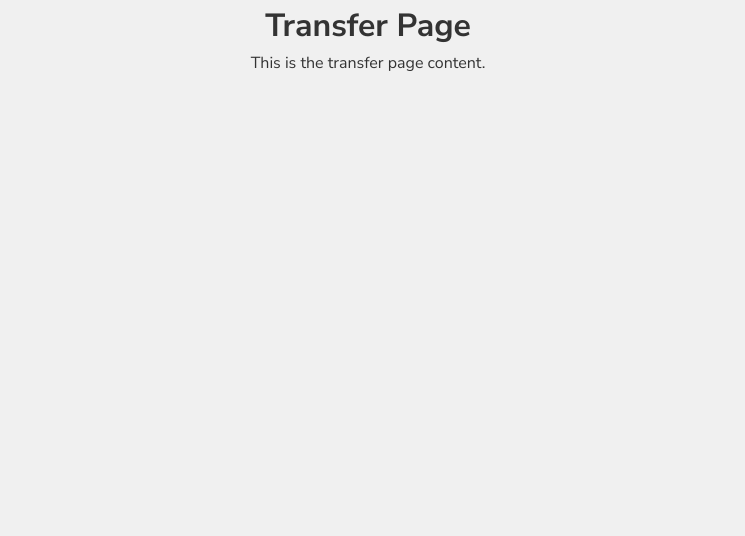
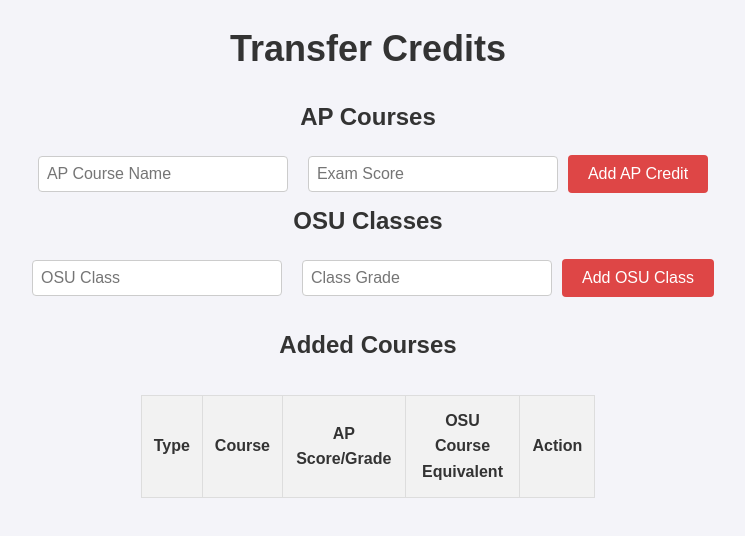
Before and after one commit to shukanth/PathPlanner, a React (Create React App) app in the folder frontend/: page /transfer-page in a window 1280 px wide. Shown: the top 536 px of the page, without its empty margins (272-1017 px from the left). Built offline with nearby package versions, Linux system fonts and the light colour scheme.

Commit message:
Transfer page new

```diff
--- /dev/null
+++ b/frontend/src/TransferPage.css
@@ -0,0 +1,102 @@
+/* General Styling */
+body {
+    font-family: Arial, sans-serif;
+    background-color: #f4f4f9;
+    margin: 0;
+    padding: 0;
+    display: flex;
+    justify-content: center;
+}
+
+h1 {
+    font-size: 36px;
+    text-align: center;
+    color: #333;
+    margin-bottom: 20px;
+}
+
+h2 {
+    font-size: 24px;
+    color: #333;
+    margin-bottom: 10px;
+}
+
+/* Container for TransferPage */
+.container {
+    display: flex;
+    flex-direction: column;
+    align-items: center;
+    padding: 20px;
+}
+
+/* Input styles */
+input {
+    padding: 8px;
+    margin: 10px;
+    font-size: 16px;
+    border-radius: 4px;
+    border: 1px solid #ccc;
+    width: 250px;
+}
+
+/* Button styles */
+button {
+    padding: 10px 20px;
+    font-size: 16px;
+    background-color: #DE4646;
+    color: white;
+    border: none;
+    border-radius: 4px;
+    cursor: pointer;
+    transition: background-color 0.3s;
+}
+
+button:hover {
+    background-color: #c93737;
+    /* Darker shade for hover effect */
+}
+
+/* Added Courses Table */
+table {
+    border-collapse: collapse;
+    width: 80%;
+    margin: 20px auto;
+}
+
+table,
+th,
+td {
+    border: 1px solid #ddd;
+}
+
+th,
+td {
+    padding: 12px;
+    text-align: center;
+}
+
+th {
+    background-color: #f2f2f2;
+}
+
+tr:hover {
+    background-color: #f5f5f5;
+}
+
+/* Footer Navigation */
+footer {
+    position: fixed;
+    bottom: 0;
+    width: 100%;
+    display: flex;
+    justify-content: space-around;
+    background-color: #f44336;
+    padding: 10px 0;
+    color: white;
+}
+
+footer a {
+    text-decoration: none;
+    color: white;
+    font-size: 18px;
+}
--- a/frontend/src/TransferPage.js
+++ b/frontend/src/TransferPage.js
@@ -1,10 +1,97 @@
-import React from 'react';
+import React, { useState } from 'react';
+import './TransferPage.css'; // Import the CSS file
 
 function TransferPage() {
+    const [apgrade, setApgrade] = useState({ course: '', grade: '', credits: '' });
+    const [osuClasses, setOsuClasses] = useState({ course: '', grade: '', credits: '' });
+    const [addedCourses, setAddedCourses] = useState([]);
+
+    const handleAddApCredit = () => {
+        if (apgrade.course && apgrade.grade) {
+            setAddedCourses([...addedCourses, { type: 'AP Credit', course: apgrade.course, grade: apgrade.grade, credits: '0' }]);
+            setApgrade({ course: '', grade: '', credits: '' });
+        }
+    };
+
+    const handleAddOsuClass = () => {
+        if (osuClasses.course && osuClasses.grade) {
+            setAddedCourses([...addedCourses, { type: 'OSU Class', course: osuClasses.course, grade: osuClasses.grade, credits: osuClasses.course }]);
+            setOsuClasses({ course: '', grade: '', credits: '' });
+        }
+    };
+
+    const handleDelete = (index) => {
+        const newCourses = addedCourses.filter((_, i) => i !== index);
+        setAddedCourses(newCourses);
+    };
+
     return (
-        <div>
-            <h1>Transfer Page</h1>
-            <p>This is the transfer page content.</p>
+        <div className="container">
+            <h1>Transfer Credits</h1>
+
+            <div>
+                <h2>AP Courses</h2>
+                <input
+                    type="text"
+                    placeholder="AP Course Name"
+                    value={apgrade.course}
+                    onChange={(e) => setApgrade({ ...apgrade, course: e.target.value })}
+                />
+                <input
+                    type="text"
+                    placeholder="Exam Score"
+                    value={apgrade.grade}
+                    onChange={(e) => setApgrade({ ...apgrade, grade: e.target.value })}
+                />
+                <button onClick={handleAddApCredit}>Add AP Credit</button>
+            </div>
+
+            <div>
+                <h2>OSU Classes</h2>
+                <input
+                    type="text"
+                    placeholder="OSU Class"
+                    value={osuClasses.course}
+                    onChange={(e) => setOsuClasses({ ...osuClasses, course: e.target.value })}
+                />
+                <input
+                    type="text"
+                    placeholder="Class Grade"
+                    value={osuClasses.grade}
+                    onChange={(e) => setOsuClasses({ ...osuClasses, grade: e.target.value })}
+                />
+                <button onClick={handleAddOsuClass}>Add OSU Class</button>
+            </div>
+
+            <div style={{ marginTop: '20px' }}>
+                <h2>Added Courses</h2>
+                <div style={{ display: 'flex', justifyContent: 'center' }}>
+                    <table>
+                        <thead>
+                            <tr>
+                                <th>Type</th>
+                                <th>Course</th>
+                                <th>AP Score/Grade</th>
+                                <th>OSU Course Equivalent</th>
+                                <th>Action</th>
+                            </tr>
+                        </thead>
+                        <tbody>
+                            {addedCourses.map((course, index) => (
+                                <tr key={index}>
+                                    <td>{course.type}</td>
+                                    <td>{course.course}</td>
+                                    <td>{course.grade}</td>
+                                    <td>{course.credits}</td>
+                                    <td>
+                                        <button onClick={() => handleDelete(index)}>Delete</button>
+                                    </td>
+                                </tr>
+                            ))}
+                        </tbody>
+                    </table>
+                </div>
+            </div>
         </div>
     );
 }
```
